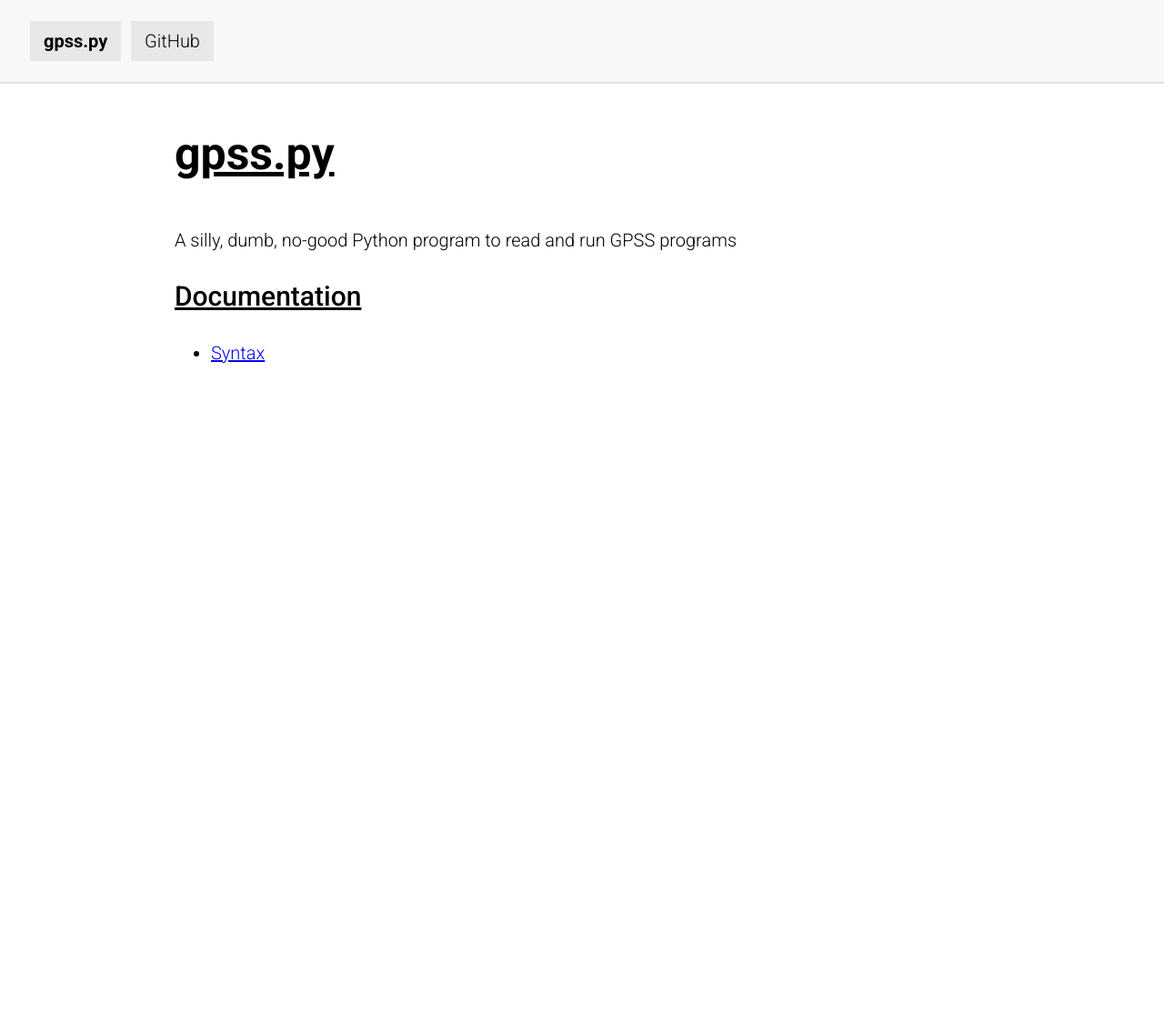
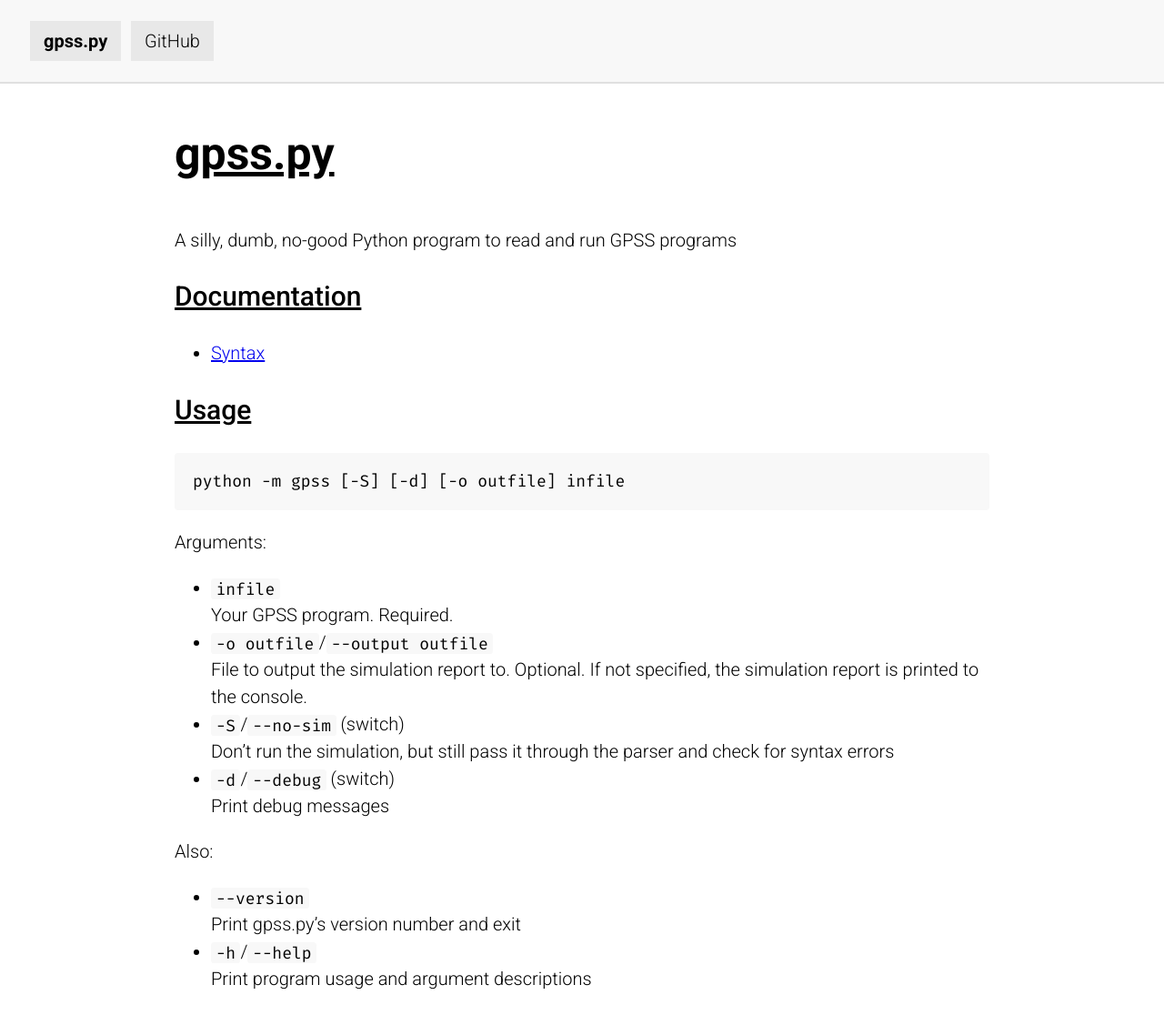
Before and after one commit to martendo/gpss.py, a Jekyll site: the page built from docs/index.md, in a window 1280 px wide. Shown: the top 1127 px of the page at 91% size. Built offline with Jekyll 4.4.1, drawn with Linux system fonts in a browser that asks for light colours.

Commit message:
Add usage information to docs main page

```diff
--- a/docs/index.md
+++ b/docs/index.md
@@ -9,3 +9,26 @@
 
 ## Documentation
 - [Syntax]({{ "/syntax" | relative_url }})
+
+## Usage
+~~~
+python -m gpss [-S] [-d] [-o outfile] infile
+~~~
+
+Arguments:
+- `infile`
+Your GPSS program. Required.
+- `-o outfile`/`--output outfile`
+File to output the simulation report to. Optional. If not specified,
+the simulation report is printed to the console.
+- `-S`/`--no-sim` (switch)
+Don't run the simulation, but still pass it through the parser and check
+for syntax errors
+- `-d`/`--debug` (switch)
+Print debug messages
+
+Also:
+- `--version`
+Print gpss.py's version number and exit
+- `-h`/`--help`
+Print program usage and argument descriptions
```
